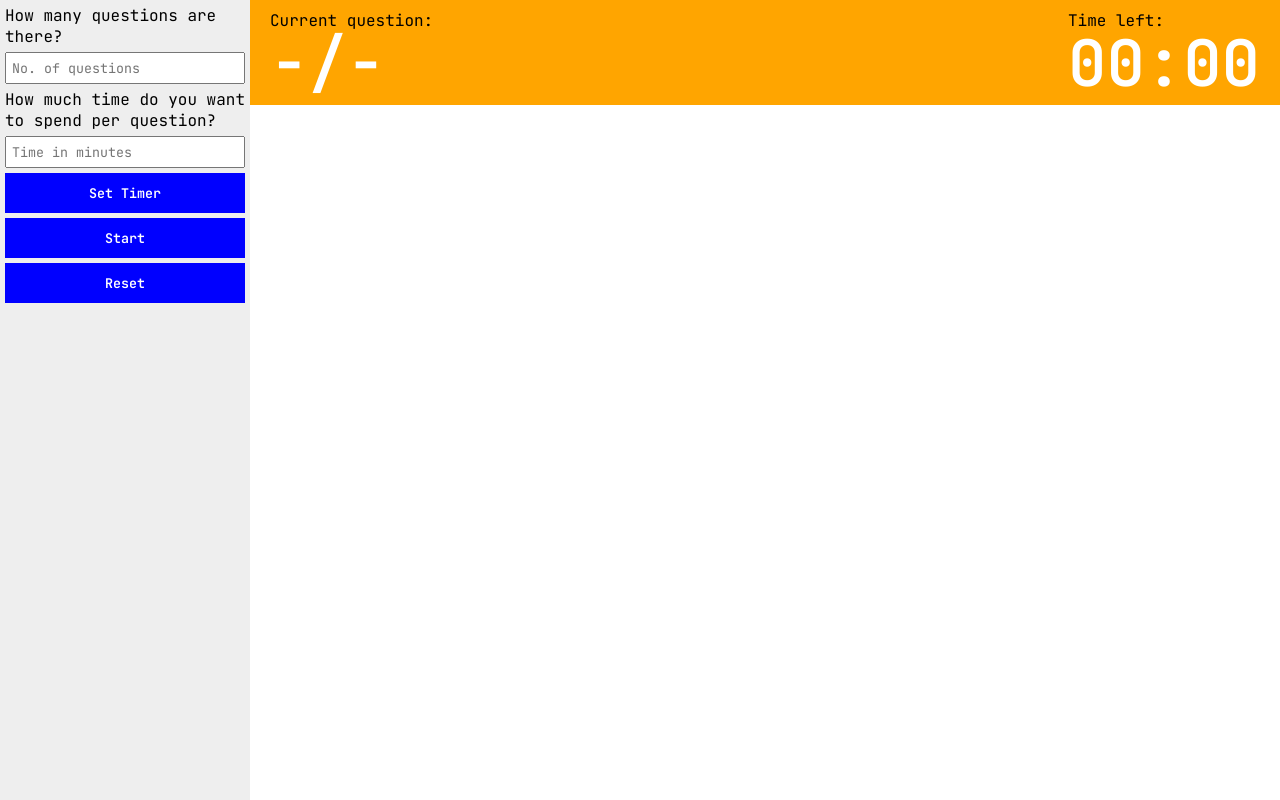
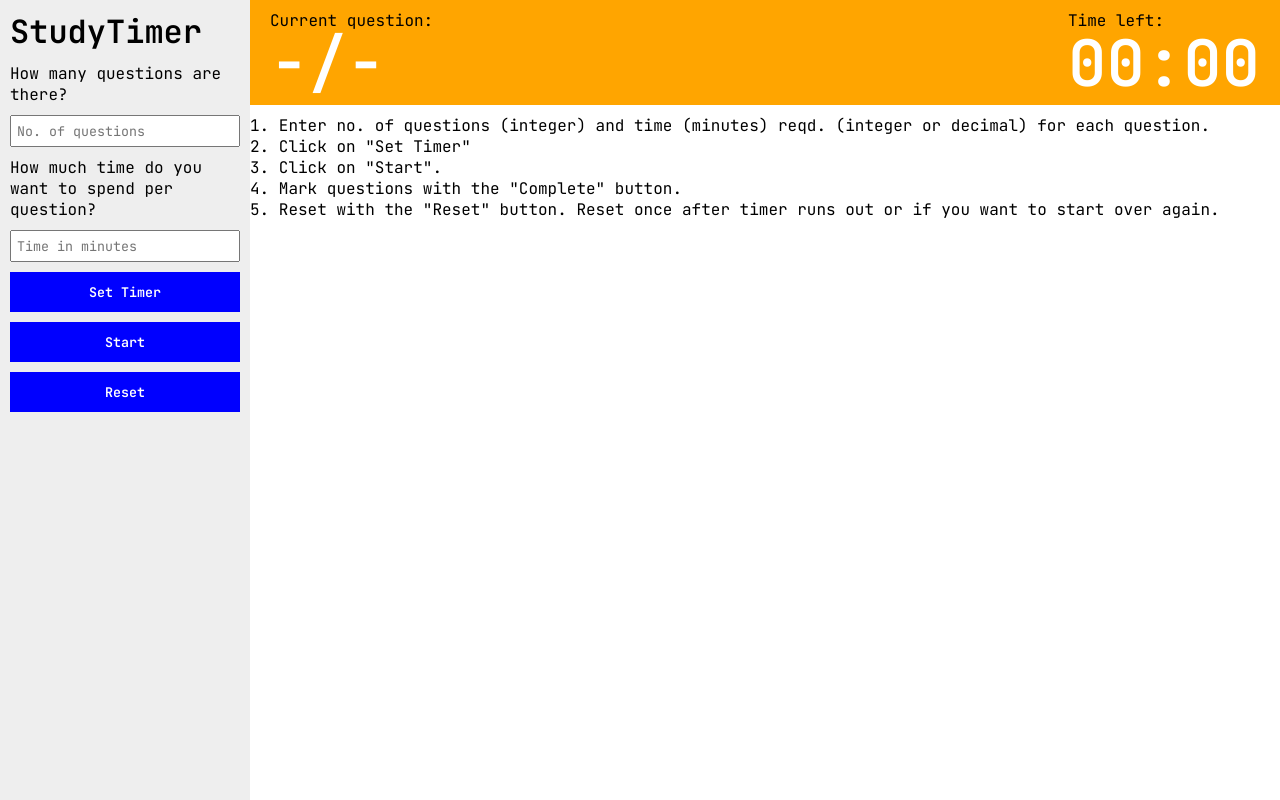
Before and after one commit to lhondikoi/task-timer, a plain HTML site: page index.html in a window 1280 px wide. Drawn offline with nearby package versions, Linux system fonts and the light colour scheme.

Commit message:
Added help text

```diff
--- a/index.html
+++ b/index.html
@@ -12,6 +12,7 @@
 	<div id="app">
 		<div id="container">
 			<div id="left">
+				<h1>StudyTimer</h1>
 				<label for="q">How many questions are there?</label>
 				<input type="text" id="q" v-model="nq" placeholder="No. of questions">
 				<label for="time">How much time do you want to spend per question?</label>
@@ -51,6 +52,7 @@
 						<button @click="reset">Reset</button>
 					</div>
 					<button v-else-if="started" @click="markComplete">Complete</button>
+					<p v-if="!countdown && !started">1. Enter no. of questions (integer) and time (minutes) reqd. (integer or decimal) for each question.<br>2. Click on "Set Timer"<br>3. Click on "Start".<br>4. Mark questions with the "Complete" button.<br>5. Reset with the "Reset" button. Reset once after timer runs out or if you want to start over again.</p>
 				</div>
 			</div>
 		</div>
--- a/style.css
+++ b/style.css
@@ -36,8 +36,8 @@ input {
     background: #eee;
     display: flex;
     flex-direction: column;
-    gap: 5px;
-    padding: 5px;
+    gap: 10px;
+    padding: 10px;
 }
 
 #right {
```
